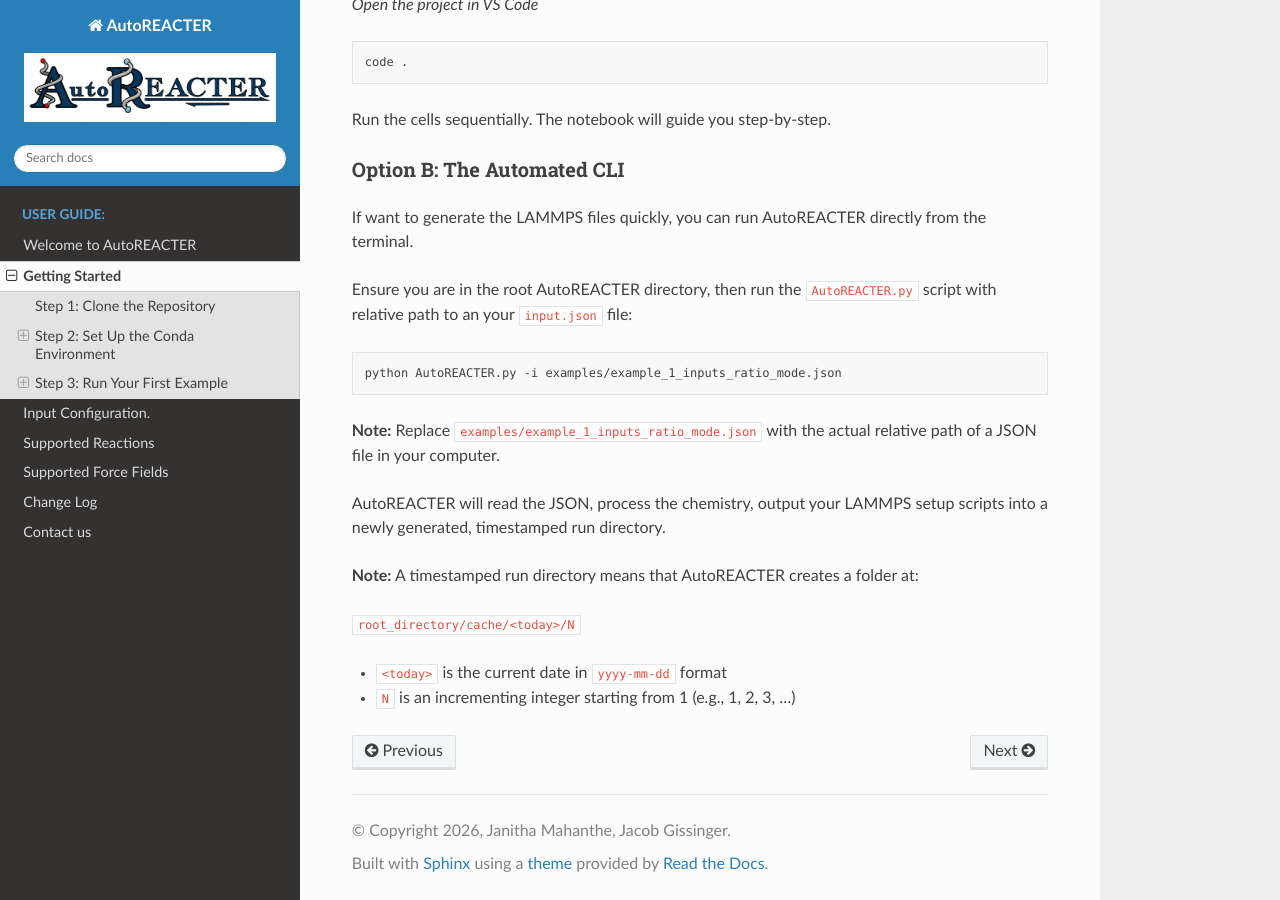
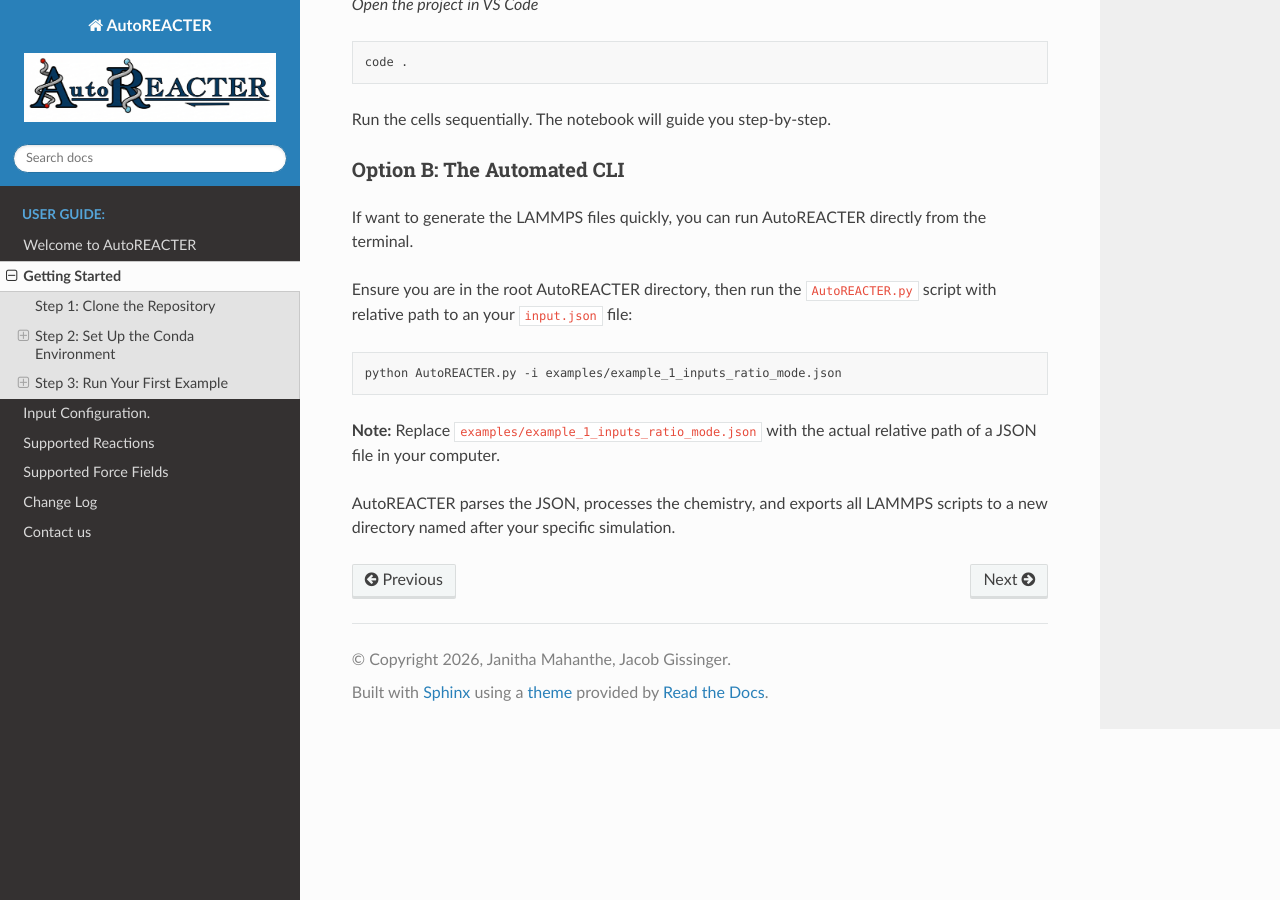
Before and after one commit to NanoCIPHER-Lab/AutoREACTER, a Sphinx documentation site: the page built from docs/source/getting-started.md, in a window 1280 px wide and 900 px high, scrolled down 1854 px. Built offline with Sphinx 7.4.7 and the Read the Docs theme 3.1.0, drawn with Linux system fonts in a browser that asks for light colours; pages that are not in the unit, such as notebooks, are missing from menus.

Commit message:
Update getting-started.md

```diff
--- a/docs/source/getting-started.md
+++ b/docs/source/getting-started.md
@@ -86,11 +86,4 @@ python AutoREACTER.py -i examples/example_1_inputs_ratio_mode.json
 
 **Note:** Replace `examples/example_1_inputs_ratio_mode.json` with the actual relative path of a JSON file in your computer.
 
-AutoREACTER will read the JSON, process the chemistry, output your LAMMPS setup scripts into a newly generated, timestamped run directory.
-
-**Note:** A timestamped run directory means that AutoREACTER creates a folder at:
-
-`root_directory/cache/<today>/N`
-
-- `<today>` is the current date in `yyyy-mm-dd` format
-- `N` is an incrementing integer starting from 1 (e.g., 1, 2, 3, ...)
+AutoREACTER parses the JSON, processes the chemistry, and exports all LAMMPS scripts to a new directory named after your specific simulation.
```
